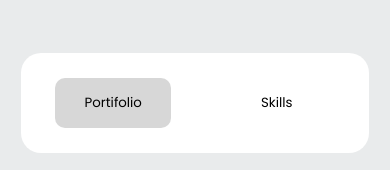
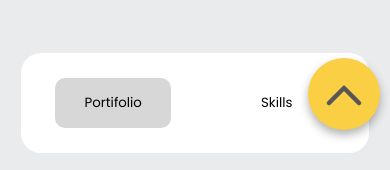
Before and after one commit to IlanVeras/solvdLabaEx1055, a plain HTML site: page homework/index.html in a window 390 px wide. Shown: the part 654-824 px from the top of the page. Drawn offline with Linux system fonts and the light colour scheme.

Commit message:
scroll top button

```diff
--- a/homework/index.html
+++ b/homework/index.html
@@ -100,6 +100,17 @@
         <p class="footer__p">© Victor Alvarado. 2022 All rigths reserved</p>
     </footer>
 
+    <!-- DIVISÃO -->
+
+    <div class="scroll">
+        <button class="scroll__button" onclick="handleScroll()">
+            <svg width="800px" height="800px" viewBox="0 0 24 24" fill="none" xmlns="http://www.w3.org/2000/svg">
+                <path d="M17 15L12 10L7 15" stroke="#000000" stroke-width="1.5" stroke-linecap="round" stroke-linejoin="round"
+                class="scroll__svg"/>
+            </svg>
+        </button>
+    </div>
+
     <script>
         let theme = false
         let themeButton = document.querySelector(".theme__button")
@@ -142,6 +153,15 @@
                 console.log("claro")
             }
         }
+
+        function handleScroll(){
+            console.log('teste')
+            document.body.scrollTop = 0 //para quem usa safari
+            window.scrollTo({
+                top: 0,
+                behavior: 'smooth'
+            })
+        }
     </script>
 </body>
 </html>
--- a/homework/styles.css
+++ b/homework/styles.css
@@ -166,6 +166,15 @@ body{
     display: none;
 }
 
+.scroll{
+    display: none;
+}
+
+.skeleton-profiler__picture{
+    width: 376px;
+    background-color: blue;
+}
+
 @media (max-width: 600px){
     body {
         margin: 0;
@@ -274,4 +283,28 @@ body{
         padding: 0;
         font-size: 14px;
     }
+
+    .scroll{
+        display: flex;
+        position: fixed;
+        bottom: 60px;
+        right: 10px;
+    }
+
+    .scroll__button{
+        display: flex;
+        width: 72px;
+        height: 72px;
+        justify-content: center;
+        align-items: center;
+        text-align: center;
+        border-radius: 100%;
+        border: none;
+        background-color: #facf43;
+        box-shadow: 0px 5px 10px rgba(0,0,0,0.3);
+    }
+
+    .scroll__svg{
+        stroke: #575757;
+    }
 }
```
Also changed, not shown: homework/assets/general-icons/top-arrow-5-svgrepo-com.svg (added).
